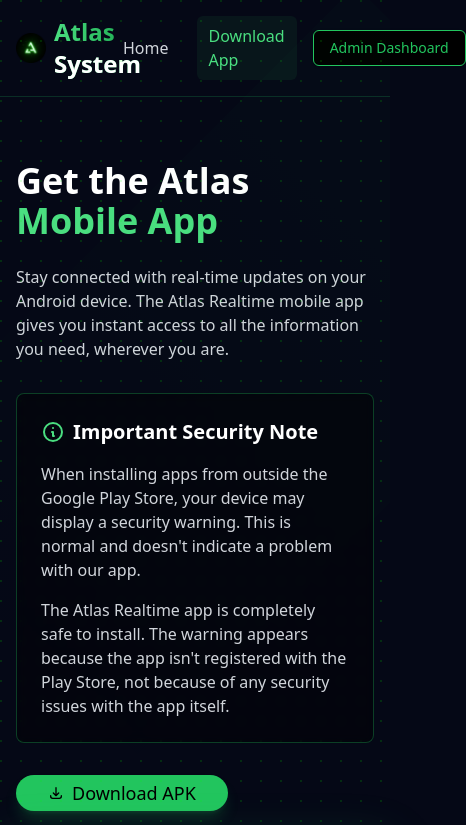
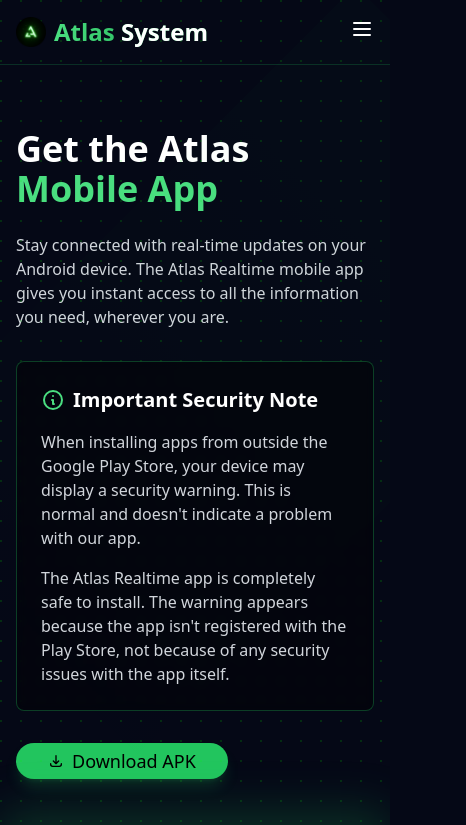
Before and after one commit to atlas-ptik/Atlas-RealTime-WebApp, a Next.js app: page /download in a window 390 px wide. Shown: the top 825 px of the page, 466 px wide, since content can reach past the window. Built offline with nearby package versions, Linux system fonts and the light colour scheme.

Commit message:
feat: add mobile navigation menu to Navbar component for improved accessibility

```diff
--- a/src/components/layouts/navbar.tsx
+++ b/src/components/layouts/navbar.tsx
@@ -1,6 +1,6 @@
 "use client";
 
-import React from "react";
+import React, { useState } from "react";
 import Link from "next/link";
 import Image from "next/image";
 import { Button } from "@/components/ui/button";
@@ -8,9 +8,10 @@
 
 export default function Navbar() {
   const pathname = usePathname();
+  const [mobileMenuOpen, setMobileMenuOpen] = useState(false);
 
   return (
-    <header className="border-b border-green-500/20">
+    <header className="border-b border-green-500/20 relative">
       <div className="container mx-auto px-4 py-4">
         <div className="flex justify-between items-center">
           <Link href="/" className="flex items-center gap-2">
@@ -25,7 +26,48 @@
             </h1>
           </Link>
 
-          <nav className="flex items-center space-x-4">
+          {/* Hamburger menu for mobile */}
+          <div className="block lg:hidden">
+            <button
+              onClick={() => setMobileMenuOpen(!mobileMenuOpen)}
+              className="text-white hover:text-green-400 focus:outline-none"
+            >
+              {mobileMenuOpen ? (
+                <svg
+                  xmlns="http://www.w3.org/2000/svg"
+                  className="h-6 w-6"
+                  fill="none"
+                  viewBox="0 0 24 24"
+                  stroke="currentColor"
+                >
+                  <path
+                    strokeLinecap="round"
+                    strokeLinejoin="round"
+                    strokeWidth={2}
+                    d="M6 18L18 6M6 6l12 12"
+                  />
+                </svg>
+              ) : (
+                <svg
+                  xmlns="http://www.w3.org/2000/svg"
+                  className="h-6 w-6"
+                  fill="none"
+                  viewBox="0 0 24 24"
+                  stroke="currentColor"
+                >
+                  <path
+                    strokeLinecap="round"
+                    strokeLinejoin="round"
+                    strokeWidth={2}
+                    d="M4 6h16M4 12h16M4 18h16"
+                  />
+                </svg>
+              )}
+            </button>
+          </div>
+
+          {/* Desktop navigation */}
+          <nav className="hidden lg:flex items-center space-x-4">
             <Link
               href="/"
               className={`px-3 py-2 rounded-md transition-colors ${
@@ -54,6 +96,47 @@
           </nav>
         </div>
       </div>
+
+      {/* Mobile navigation */}
+      <div className={`lg:hidden ${mobileMenuOpen ? "block" : "hidden"}`}>
+        <div className="container mx-auto px-4 py-2 bg-[#050816] border-t border-green-500/20">
+          <nav className="flex flex-col space-y-2">
+            <Link
+              href="/"
+              onClick={() => setMobileMenuOpen(false)}
+              className={`px-3 py-3 rounded-md transition-colors ${
+                pathname === "/"
+                  ? "text-green-400 bg-green-900/20"
+                  : "text-gray-300 hover:text-green-400 hover:bg-green-900/10"
+              }`}
+            >
+              Home
+            </Link>
+            <Link
+              href="/download"
+              onClick={() => setMobileMenuOpen(false)}
+              className={`px-3 py-3 rounded-md transition-colors ${
+                pathname === "/download"
+                  ? "text-green-400 bg-green-900/20"
+                  : "text-gray-300 hover:text-green-400 hover:bg-green-900/10"
+              }`}
+            >
+              Download App
+            </Link>
+            <div className="px-3 py-3">
+              <Link
+                href="/admin"
+                onClick={() => setMobileMenuOpen(false)}
+                passHref
+              >
+                <Button className="w-full bg-black border border-green-500 text-green-500 hover:bg-green-950 transition-all duration-300">
+                  Admin Dashboard
+                </Button>
+              </Link>
+            </div>
+          </nav>
+        </div>
+      </div>
     </header>
   );
 }
```
